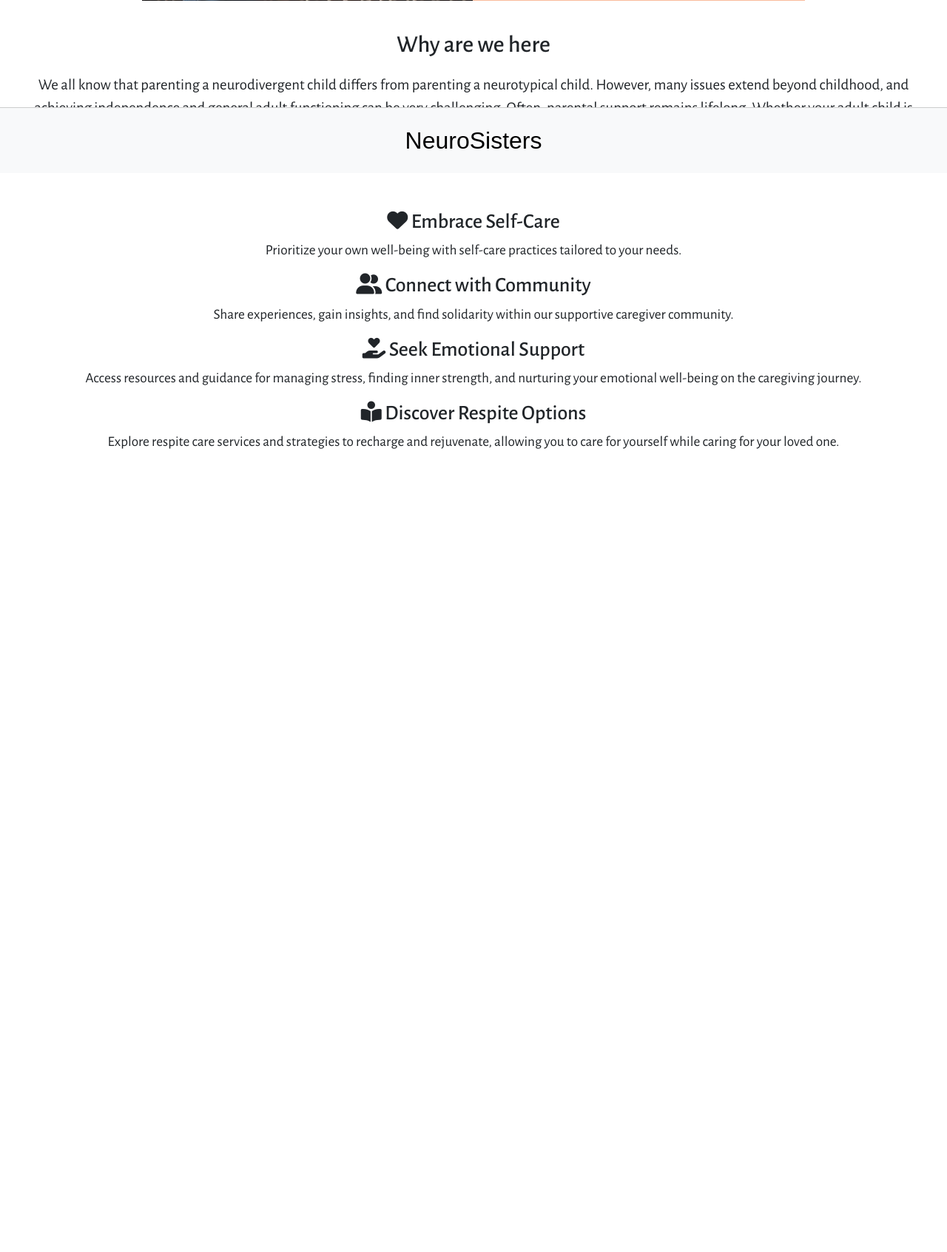
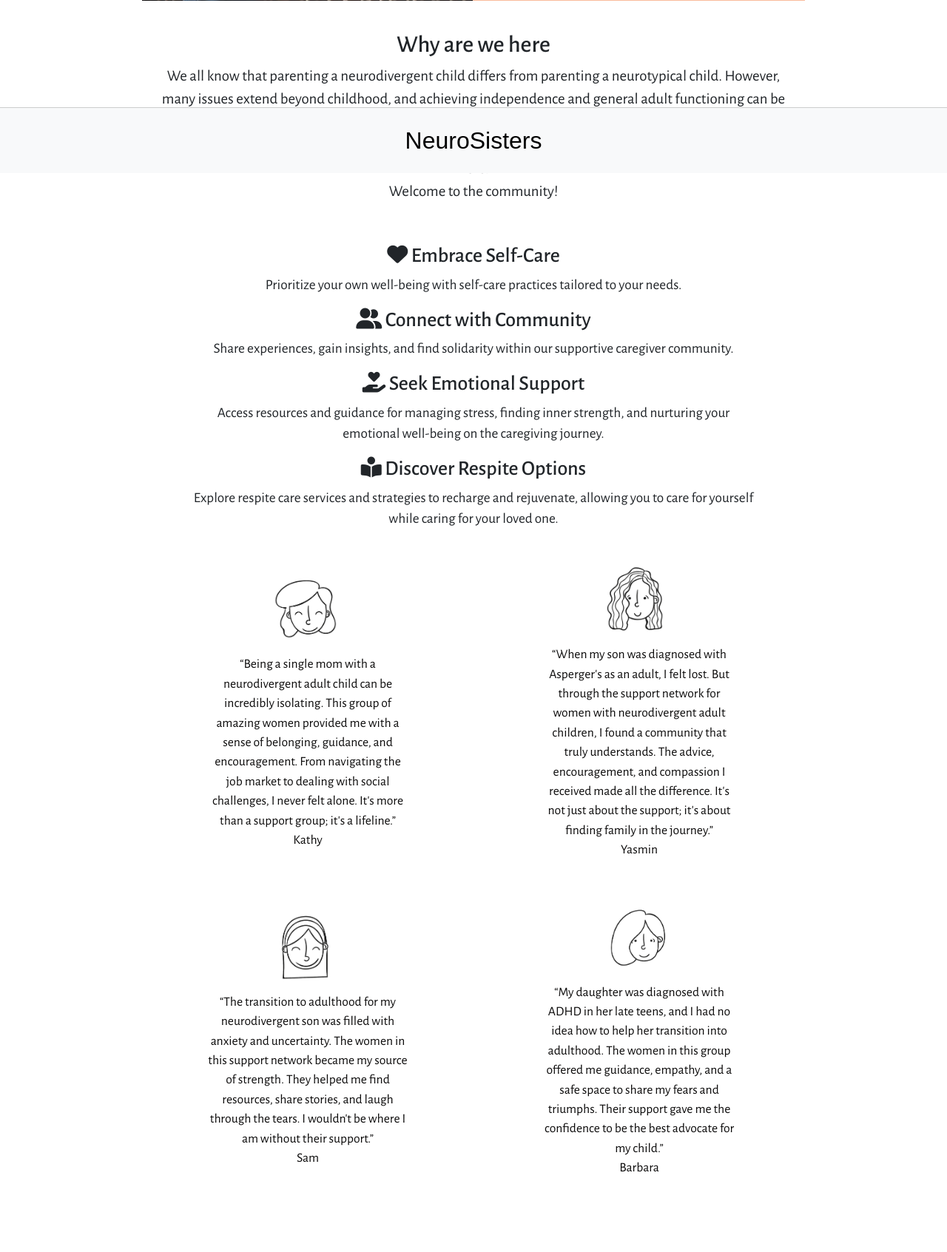
Before and after one commit to tinobragaa/neuro-sisters, a Django app: template home/templates/home/index.html in a window 1280 px wide. Shown: the part 566-2259 px from the top of the page at 74% size. Before the commit the page ends 1173 px from the top, so only its background shows below. Run offline with Django 4.2, Linux system fonts and the light colour scheme; the template is opened without the code that fills it, so the values that code supplies are empty; some libraries are stand-ins or nearby versions; some web fonts are replaced.

Commit message:
Add testimonials to home page

```diff
--- a/django_settings/urls.py
+++ b/django_settings/urls.py
@@ -28,5 +28,8 @@ urlpatterns = [
 
     path("ckeditor5/", include('django_ckeditor_5.urls'), name="ck_editor_5_upload_file"),
 
+<<<<<<< Updated upstream
 
+=======
+>>>>>>> Stashed changes
 ] + static(settings.MEDIA_URL, document_root=settings.MEDIA_ROOT)
--- a/home/templates/home/index.html
+++ b/home/templates/home/index.html
@@ -42,6 +42,41 @@
         </div>
     </div>
   </section>
+</section>
+<!-- Testimonials -->
+<section id="testimonials">
+  <h2>Testimonials</h2>
+  <div class="quotes">
+    <div>
+      <div id="image-one" class="quotes-images">
+        <p class="sr-only">Woman's face</p>
+      </div>
+      <q>Being a single mom with a neurodivergent adult child can be incredibly isolating. This group of amazing women provided me with a sense of belonging, guidance, and encouragement. From navigating the job market to dealing with social challenges, I never felt alone. It's more than a support group; it's a lifeline.</q>
+      <p>Kathy</p>
+    </div>
+    <div>
+      <div id="image-two" class="quotes-images">
+        <p class="sr-only">Woman's face</p>
+      </div>
+      <q>When my son was diagnosed with Asperger's as an adult, I felt lost. But through the support network for women with neurodivergent adult children, I found a community that truly understands. The advice, encouragement, and compassion I received made all the difference. It's not just about the support; it's about finding family in the journey.</q>
+      <p>Yasmin</p>
+    </div>
+    <div>
+      <div id="image-three" class="quotes-images">
+        <p class="sr-only">Woman's face</p>
+      </div>
+      <q>The transition to adulthood for my neurodivergent son was filled with anxiety and uncertainty. The women in this support network became my source of strength. They helped me find resources, share stories, and laugh through the tears. I wouldn't be where I am without their support.</q>
+      <p>Sam</p>
+    </div>
+    <div>
+      <div id="image-four" class="quotes-images">
+        <p class="sr-only">Woman's face</p>
+      </div>
+      <q>My daughter was diagnosed with ADHD in her late teens, and I had no idea how to help her transition into adulthood. The women in this group offered me guidance, empathy, and a safe space to share my fears and triumphs. Their support gave me the confidence to be the best advocate for my child.</q>
+      <p>Barbara</p>
+    </div>
+  </div>
+</section>
 </main>
 
 {% endblock %}
--- a/static/style.css
+++ b/static/style.css
@@ -54,12 +54,6 @@
 }
 
 
-/* Home page */
-main {
-    font-family: "Alegreya Sans", sans-serif;
-    font-weight: 400;
-    font-style: normal;
-}
 /* Footer */
 
 body {
@@ -88,10 +82,17 @@ body {
     color: black;
   }
 
+/* Home page */
+main {
+    font-family: "Alegreya Sans", sans-serif;
+    font-weight: 400;
+    font-style: normal;
+    width: 70%;
+    margin: 0 auto 70px;
+}
+
 /* Hero Image */
-
 #intro {
-    width: 70%;
     margin: 0 auto;
     display: flex;
     background-color: #faba9b;
@@ -111,7 +112,6 @@ body {
     text-align: center;
     display: flex;
     align-items: center;
-    font-size: 85%;
 }
 
 #intro-message {
@@ -123,11 +123,72 @@ body {
     margin: 20px auto;
 }
 
-#intro-message p {
-    margin: 20px;
+/* Selfcare section */
+#selfcare {
+    width: 90%;
+    margin: 20px auto;
+    text-align: center;
 }
 
+#focus-points h2 {
+    margin-bottom: 20px;
+    text-align: center;
+}
 
+#selfcare p {
+    padding: 0 20px;
+    font-size: 120%;
+}
+
+#selfcare h2 {
+    display: none;
+}
+
+/* Testimonials */
+#testimonials h2 {
+    display: none;
+}
+
+/* Use flexbox to makes this section responsive */
+.quotes {
+    display: flex;
+    flex-wrap: wrap;
+}
+
+.quotes>div {
+    color: #0d0c0c;
+    padding: 15px;
+    text-align: center;
+    flex-basis: auto;
+    flex-grow: 1;
+    margin: auto;
+    max-width: 300px;
+    font-size: 110%;
+}
+
+.quotes-images {
+    height: 90vw;
+    width: 90vw;
+    max-width: 100px;
+    max-height: 100px;
+    margin: 10px auto;
+}
+
+#image-one {
+    background: url('../static/img/image-one.png') no-repeat center / cover;
+}
+
+#image-two {
+    background: url('../static/img/image-two.png') no-repeat center / cover;
+}
+
+#image-three {
+    background: url('../static/img/image-three.png') no-repeat center / cover;
+}
+
+#image-four {
+    background: url('../static/img/image-four.png') no-repeat center / cover;
+}
 
 /*Toasts*/
 
@@ -193,27 +254,6 @@ body {
 
 /*toast end*/
 
-/* Selfcare section */
-#selfcare {
-    width: 90%;
-    margin: 20px auto;
-    text-align: center;
-}
-
-#focus-points h2 {
-    margin-bottom: 20px;
-    text-align: center;
-}
-
-#selfcare p {
-    padding: 0 20px;
-    font-size: 120%;
-}
-
-#selfcare h2 {
-    display: none;
-}
-
 /* Small devices (Tablets and mobiles, 768px and down) */
 @media (max-width: 768px) {
 
```
Also changed, not shown: static/img/image-four.png (added), static/img/image-one.png (added), static/img/image-three.png (added), static/img/image-two.png (added).
